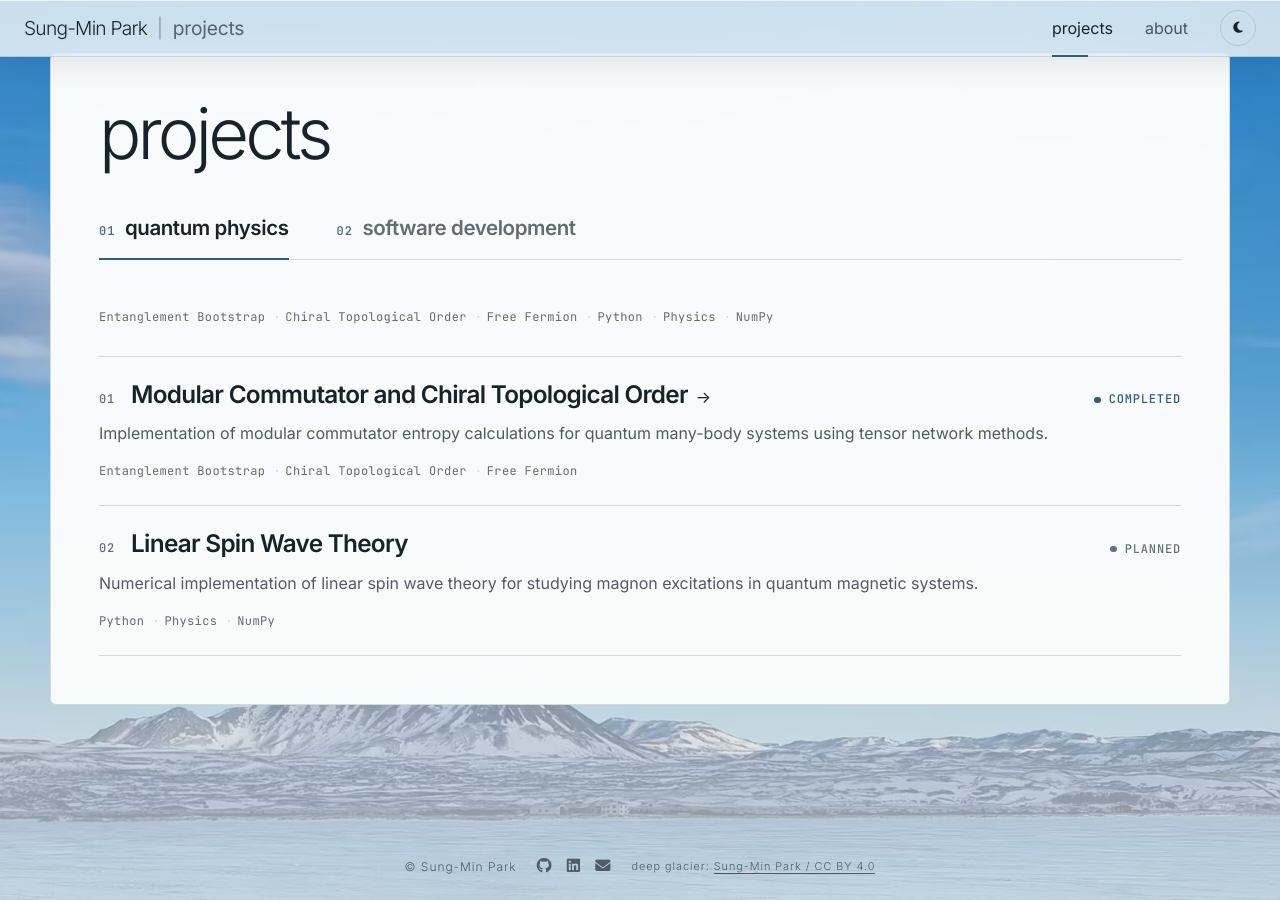
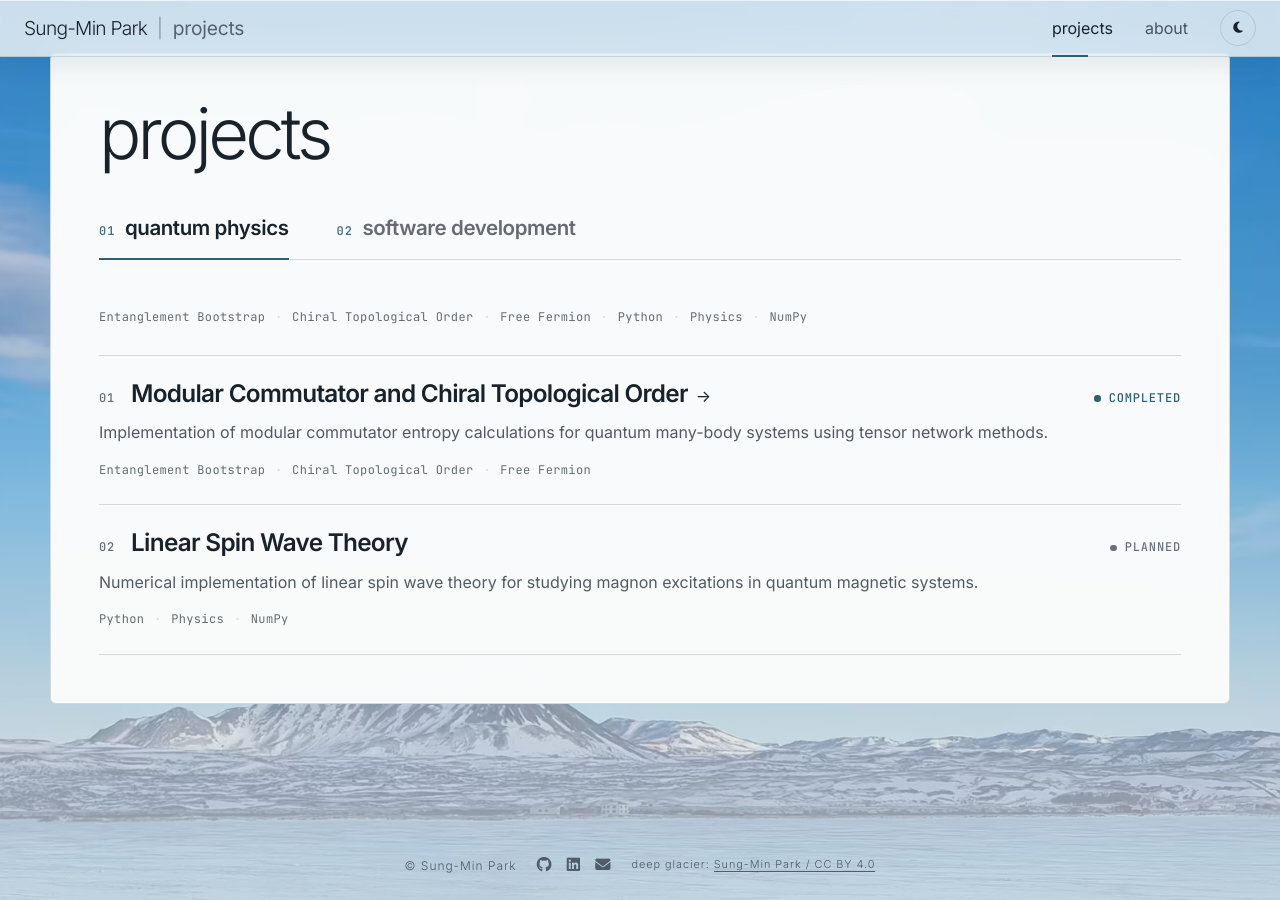
Before and after one commit to sungmin-park-dev/sungmin-park-dev.github.io, a Jekyll site: the page built from index.html, in a window 1280 px wide and 900 px high, scrolled down 739 px. Built offline with Jekyll 4.4.1, drawn with Linux system fonts in a browser that asks for light colours; some web fonts are replaced.

Commit message:
Fix dot-separator wrapping and enlarge topic-filter tap target
The middle-dot separator used position:absolute, so it didn't know
about flex-wrap line breaks and left a dangling "·" stranded at the
end of a wrapped line. Switch to a ::before on non-first items so the
separator flows with its own item and wraps correctly. Also pad
.topic-filter's hit area (offset by negative margin so layout doesn't
shift) since the plain-text underline button had a very thin click
target.

```diff
--- a/_sass/emergence/pages/_projects.scss
+++ b/_sass/emergence/pages/_projects.scss
@@ -125,7 +125,8 @@
 }
 
 .topic-filter {
-  padding: 0 0 0.15rem;
+  padding: 0.35rem 0;
+  margin: -0.35rem 0;
   background: none;
   border: 0;
   border-bottom: 1px solid transparent;
@@ -295,7 +296,7 @@
 .project-entry__tags {
   display: flex;
   flex-wrap: wrap;
-  gap: 0.35rem 1.25rem;
+  row-gap: 0.35rem;
   margin-top: 1rem;
   padding-top: 0;
   color: $color-text-tertiary;
@@ -303,14 +304,9 @@
   font-size: $fs-xs;
   letter-spacing: 0.03em;
 
-  li {
-    position: relative;
-  }
-
-  li:not(:last-child)::after {
+  li:not(:first-child)::before {
     content: '·';
-    position: absolute;
-    left: calc(100% + 0.5rem);
+    margin: 0 0.6rem;
     color: var(--color-separator);
   }
 }
```
